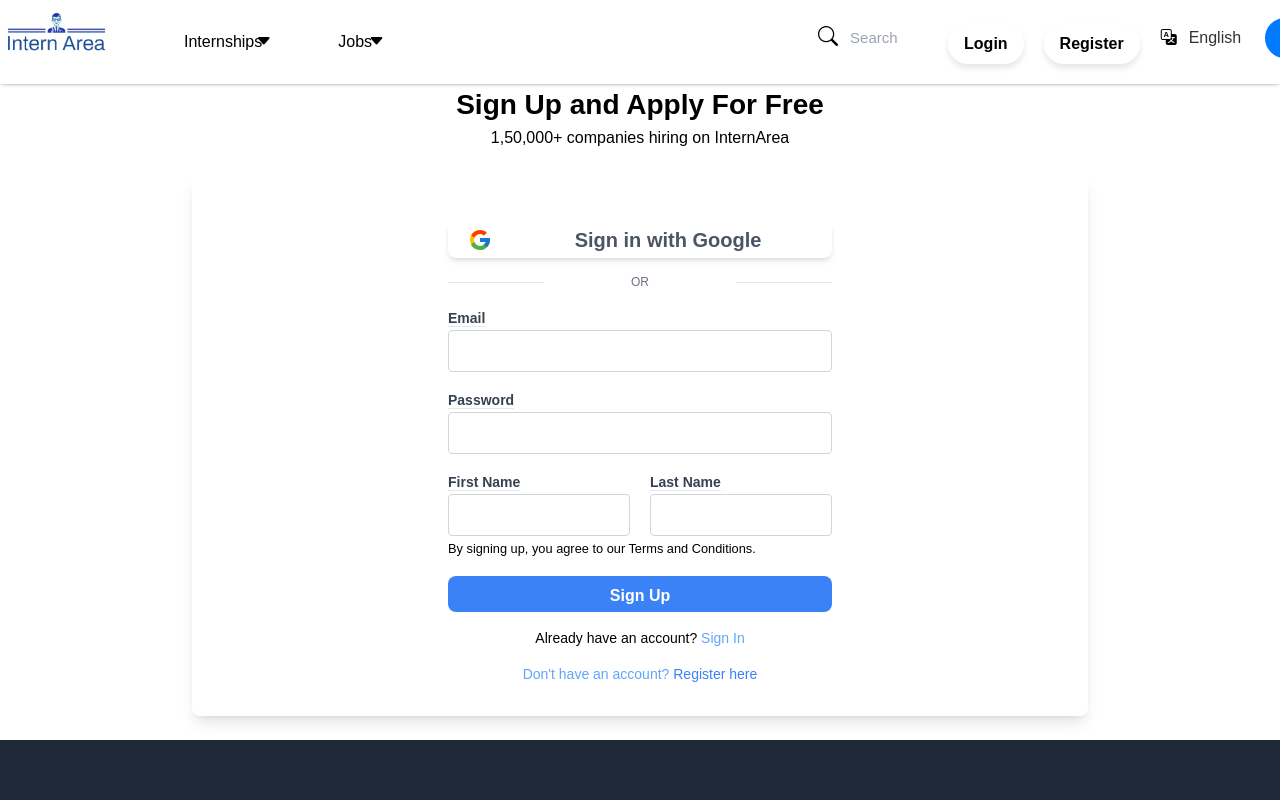
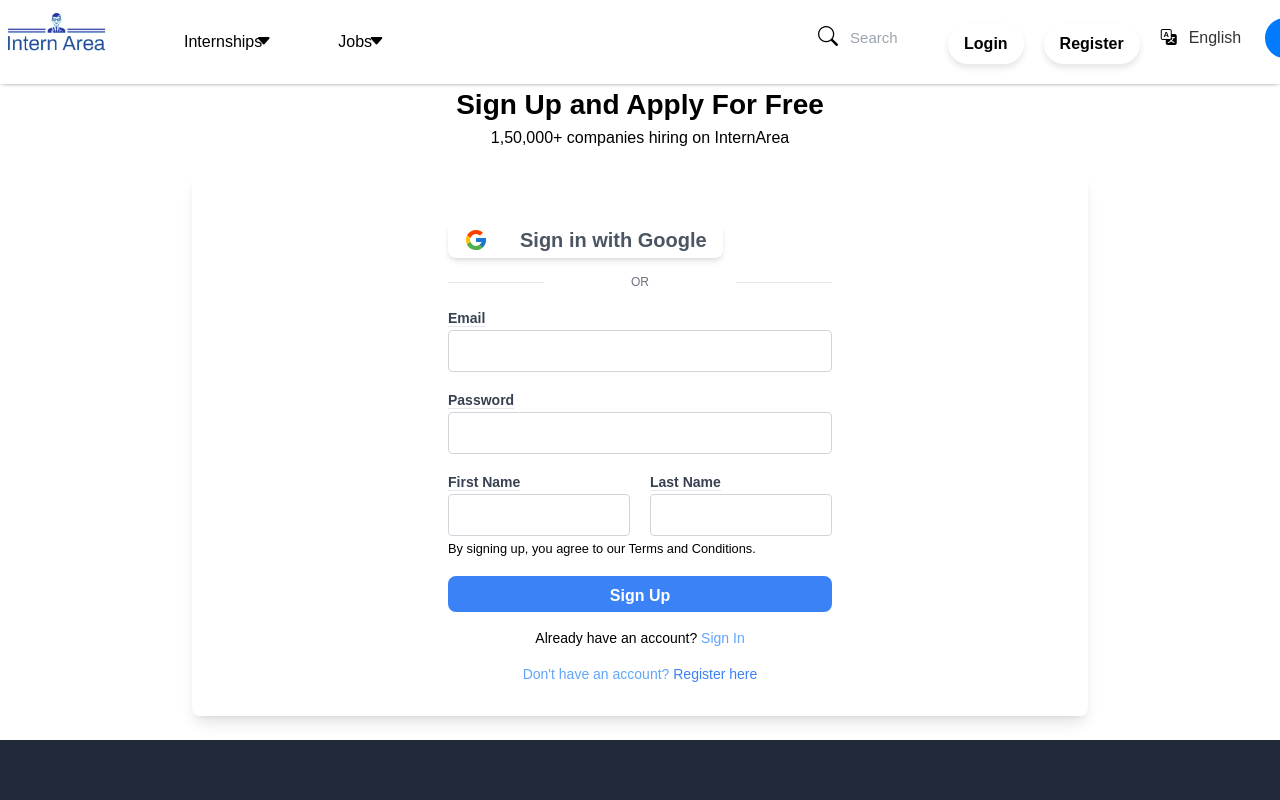
Before and after one commit to Aakash22010/internarea, a React (Create React App) app in the folder client/: page /register in a window 1280 px wide. Shown: the top 800 px of the page. Built offline with nearby package versions, Linux system fonts and the light colour scheme; no server answers; some icons are missing.

Commit message:
first commit

```diff
--- a/client/src/Componets/auth/Register.jsx
+++ b/client/src/Componets/auth/Register.jsx
@@ -8,7 +8,6 @@ import { useTranslation } from 'react-i18next';
 
 function Register() {
   const { t } = useTranslation();
-  const [ setStudent] = useState(true);
   const [ setDivVisible] = useState(false);
   const [fname, setFname] = useState("");
   const [lname, setLname] = useState("");
@@ -28,10 +27,8 @@ function Register() {
     }
   };
 
-  const setTrueForStudent = () => setStudent(false);
-  const setFalseForStudent = () => setStudent(true);
+
   const showLogin = () => setDivVisible(true);
-  const closeLogin = () => setDivVisible(false);
 
   return (
     <div>
@@ -42,7 +39,7 @@ function Register() {
           <div className="py-6">
             <div className="flex bg-white rounded-lg justify-center shadow-lg overflow-hidden mx-auto max-w-sm lg:max-w-4xl">
               <div className="w-full p-8 lg:w-1/2">
-                <a onClick={handleSignin} className="flex items-center h-9 justify-center mt-4 text-white rounded-lg shadow-md hover:bg-gray-100">
+                <button onClick={handleSignin} className="flex items-center h-9 justify-center mt-4 text-white rounded-lg shadow-md hover:bg-gray-100">
                   <div className="px-4 py-3 cursor-pointer">
                     <svg className="h-6 w-6" viewBox="0 0 40 40">
                       <path d="M36.3425 16.7358H35V16.6667H20V23.3333H29.4192C28.045 27.2142 24.3525 30 20 30C14.4775 30 10 25.5225 10 20C10 14.4775 14.4775 9.99999 20 9.99999C22.5492 9.99999 24.8683 10.9617 26.6342 12.5325L31.3483 7.81833C28.3717 5.04416 24.39 3.33333 20 3.33333C10.7958 3.33333 3.33335 10.7958 3.33335 20C3.33335 29.2042 10.7958 36.6667 20 36.6667C29.2042 36.6667 36.6667 29.2042 36.6667 20C36.6667 18.8825 36.5517 17.7917 36.3425 16.7358Z" fill="#FFC107"/>
@@ -52,7 +49,7 @@ function Register() {
                     </svg>
                   </div>
                   <h1 className="cursor-pointer px-4 py-3 w-5/6 text-center text-xl text-gray-600 font-bold">{t('signInWithGoogle')}</h1>
-                </a>
+                </button>
                 <div className="mt-4 flex items-center justify-between">
                   <span className='border-b w-1/5 lg:w-1/4'></span>
                   <a href="/" className='text-xs text-center text-gray-500 uppercase'>{t('or')}</a>
@@ -78,7 +75,7 @@ function Register() {
                 </div>
                 <small>{t('termsAndConditions')}</small>
                 <button className='bg-blue-500 h-9 text-white font-bold py-2 mt-4 px-4 w-full rounded-lg hover:bg-blue-600'>{t('signUpButton')}</button>
-                <p className='text-sm mt-4'>{t('alreadyHaveAccount')} <a href="#" className='text-blue-400'>{t('signIn')}</a></p>
+                <p className='text-sm mt-4'>{t('alreadyHaveAccount')} <button href="#" className='text-blue-400'>{t('signIn')}</button></p>
                 <p className='text-sm mt-4 cursor-pointer text-blue-400' onClick={showLogin}>{t('dontHaveAccount')} <span className='text-blue-500'>{t('registerHere')}</span></p>
               </div>
             </div>
```
